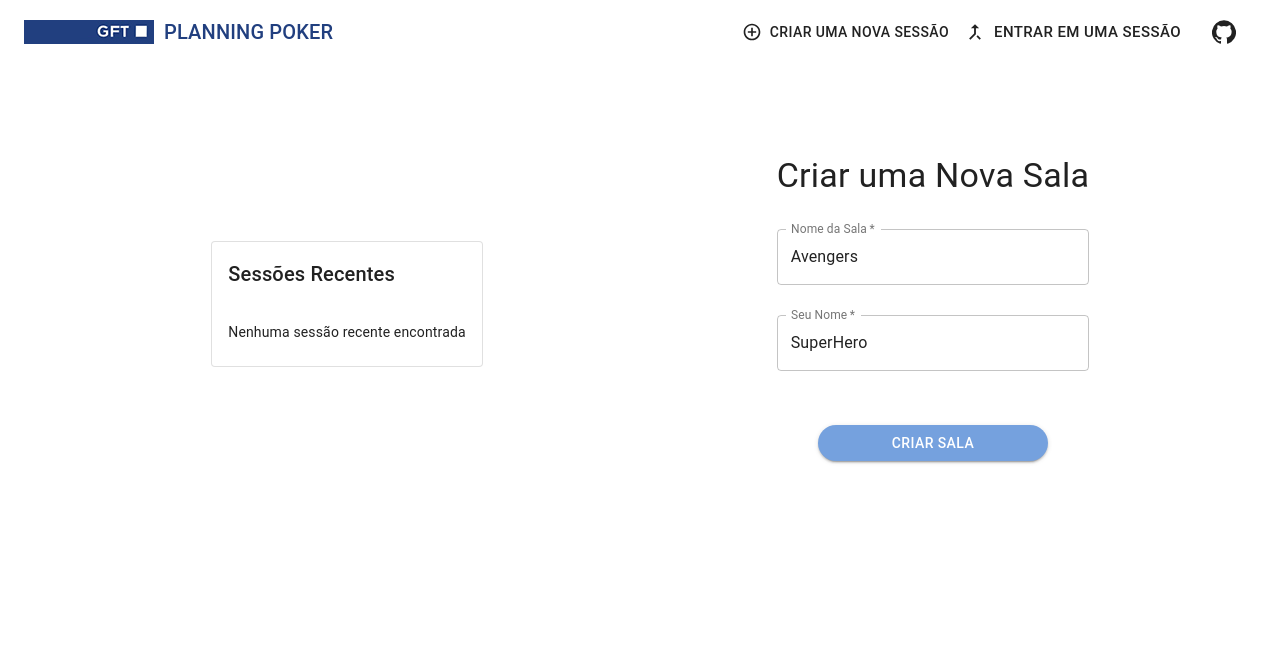
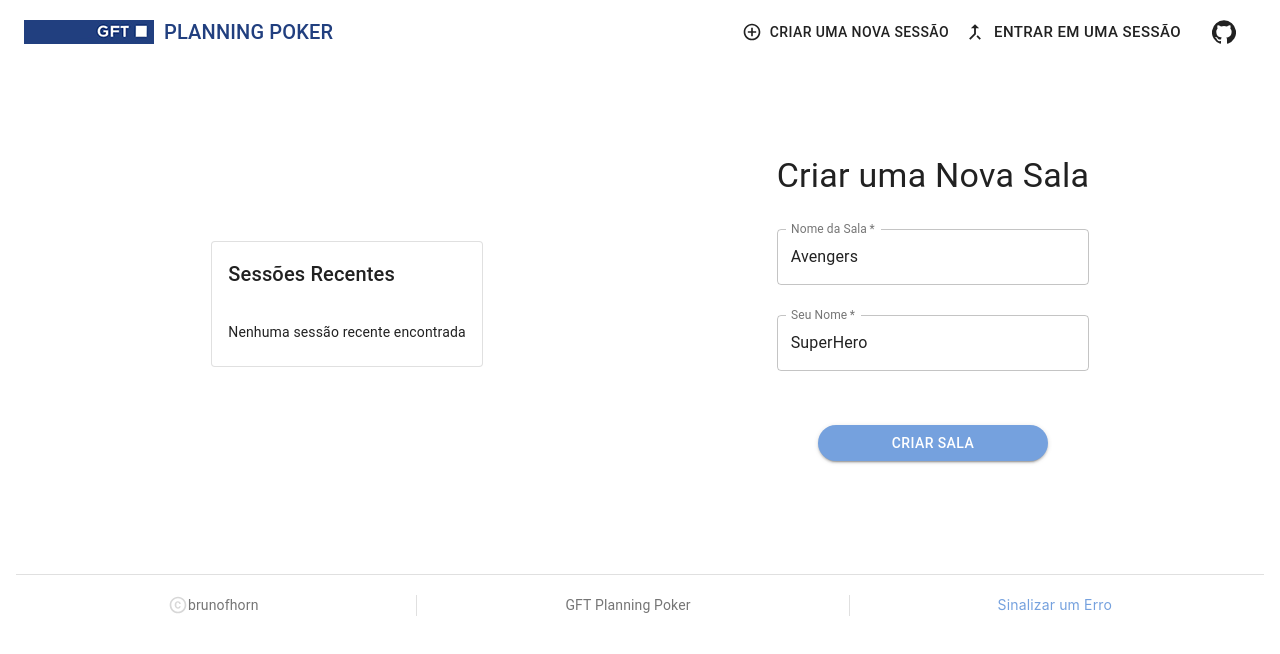
Before and after one commit to brunofhorn/planning-poker, a React (Create React App) app: page / in a window 1280 px wide. Shown: the top 654 px of the page. Built offline with nearby package versions, Linux system fonts and the light colour scheme.

Commit message:
Criação do Rodapé

```diff
--- /dev/null
+++ b/src/components/Footer.tsx
@@ -0,0 +1,50 @@
+import { Divider, Link, Slide, Typography } from "@material-ui/core";
+import { Copyright } from '@material-ui/icons';
+
+export const Footer = () => {
+    return (
+        <footer>
+            <Slide in={true} direction='up' timeout={3000}>
+                <div style={{ marginTop: 30 }}>
+                    <Divider variant='middle'></Divider>
+                    <div style={{
+                        padding: 20,
+                        display: "flex",
+                        justifyContent: "space-evenly",
+                        alignItems: "center",
+                        textAlign: "center"
+                    }}>
+                        <div style={{
+                            display: "flex",
+                            flexDirection: "row",
+                            alignItems: "center",
+                            paddingRight: 10
+                        }}>
+                            <Copyright color='secondary' fontSize='small' />
+                            <Typography color='textSecondary' variant='body2'>
+                                brunofhorn
+                            </Typography>
+                        </div>
+
+                        <Divider orientation='vertical' flexItem></Divider>
+                        <div style={{
+                            display: "flex",
+                            flexDirection: "row",
+                            alignItems: "center",
+                            paddingRight: 10
+                        }}>
+                            <Typography color='textSecondary' variant='body2'>
+                                GFT Planning Poker
+                            </Typography>
+                        </div>
+
+                        <Divider orientation='vertical' flexItem></Divider>
+                        <Link href='https://github.com/brunofhorn/planning-poker/issues'>
+                            Sinalizar um Erro
+                        </Link>
+                    </div>
+                </div>
+            </Slide>
+        </footer>
+    );
+};
--- a/src/pages/Home/index.tsx
+++ b/src/pages/Home/index.tsx
@@ -1,6 +1,7 @@
 import { Grid, Slide } from '@material-ui/core';
 import { useMatch } from 'react-router-dom';
 import CreateGame from '../../components/CreateGame';
+import { Footer } from '../../components/Footer';
 import JoinGame from '../../components/JoinGame';
 import RecentGames from '../../components/RecentGames';
 
@@ -13,7 +14,7 @@ export const Home = () => {
                 <Grid container item sm={12} lg={11} justify='center' alignItems='center' spacing={3}>
                     <Grid item sm={12} lg={6}>
                         <Slide in={true} direction='up' timeout={1500}>
-                            <div className='HomePageContainer' style={{
+                            <div style={{
                                 padding: 25,
                                 display: 'flex',
                                 flexDirection: 'column',
@@ -25,7 +26,7 @@ export const Home = () => {
                         </Slide>
                     </Grid>
                     <Grid item sm={12} lg={6}>
-                        <div className='HomePageContainer' style={{
+                        <div style={{
                             padding: 25,
                             display: 'flex',
                             flexDirection: 'column',
@@ -35,6 +36,7 @@ export const Home = () => {
                     </Grid>
                 </Grid>
             </Grid>
+            <Footer />
         </>
     )
 }
```
